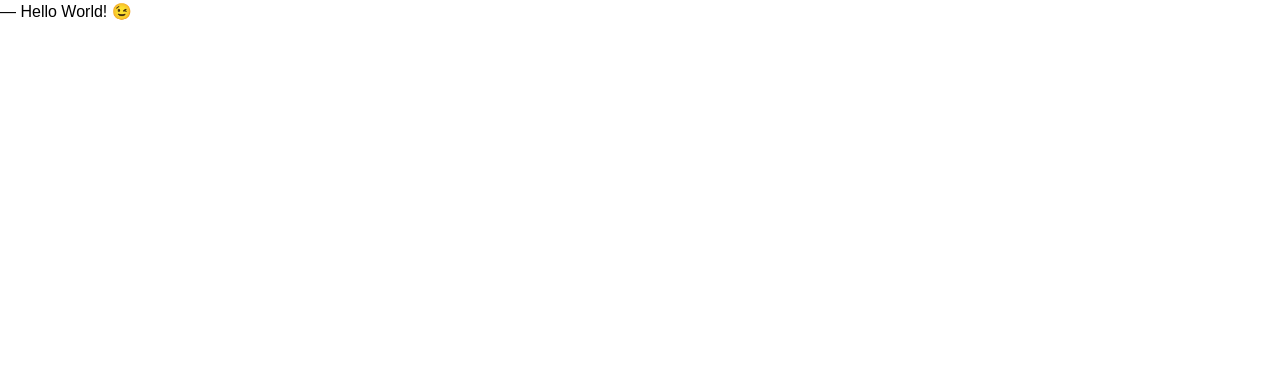
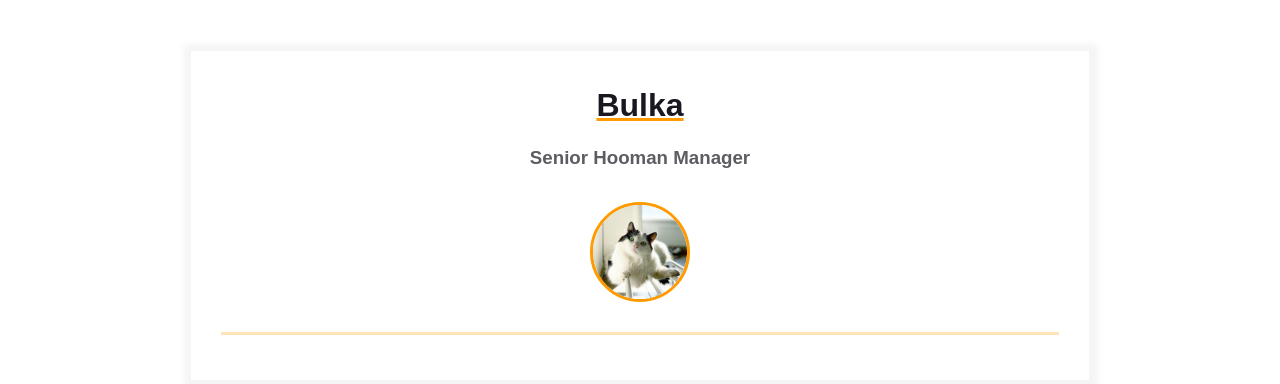
Before and after one commit to PulsarVI/homepage, a plain HTML site: page index.html in a window 1280 px wide. Drawn offline with Linux system fonts and the light colour scheme.

Commit message:
Added primary content template

```diff
--- a/index.html
+++ b/index.html
@@ -9,7 +9,26 @@
 </head>
 
 <body>
-    ― Hello World! &#x1F609;
+    <main>
+        <div class="resume">
+            <div class="container">
+                <div class="resume__block">
+                    <h1 class="contact-info__header">Bulka</h1>
+                    <h3 class="contact-info__sub-header">Senior Hooman Manager</h3>
+
+                    <div class="contact_info_container fh">
+                        <div class="contact-info__block"></div>
+
+                        <div class="contact-info__block contact-info__block--center">
+                            <img class="contact-info__avatar" src="assets/avatar.jpeg" alt="Avatar">
+                        </div>
+
+                        <div class="contact-info__block"></div>
+                    </div>
+                </div>
+            </div>
+        </div>
+    </main>
 </body>
 
 </html>
```
Also changed, not shown: assets/avatar.jpeg (added).
